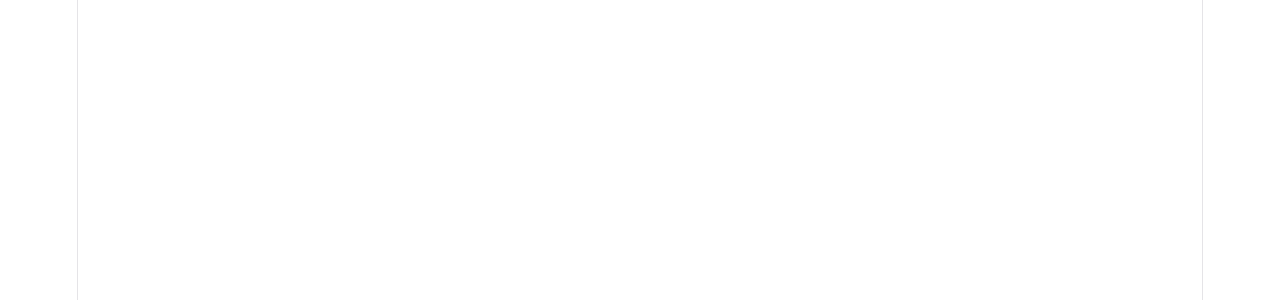
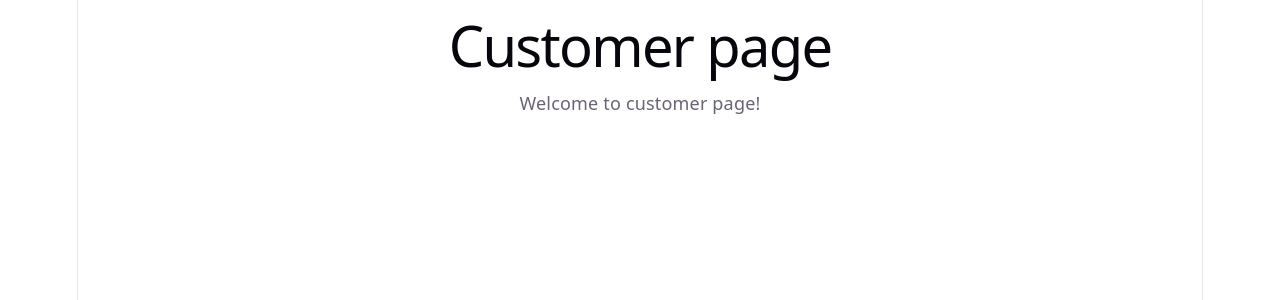
Before and after one commit to fadhliazhar14/belajar-reactjs-router, a React (Vite) app: page /data/customers in a window 1280 px wide. Before the commit this address had no page. Shown: the top 300 px of the page. Built offline with nearby package versions, Linux system fonts and the light colour scheme.

Commit message:
Learn how to implement nested routes

```diff
--- /dev/null
+++ b/src/Customer.jsx
@@ -0,0 +1,8 @@
+export default function Customer() {
+    return (
+        <div>
+            <h1>Customer page</h1>
+            <p>Welcome to customer page!</p>
+        </div>
+    )
+}
--- /dev/null
+++ b/src/Product.jsx
@@ -0,0 +1,8 @@
+export default function Product() {
+    return (
+        <div>
+            <h1>Product page</h1>
+            <p>Welcome to product page!</p>
+        </div>
+    )
+}
--- /dev/null
+++ b/src/Seller.jsx
@@ -0,0 +1,8 @@
+export default function Seller() {
+    return (
+        <div>
+            <h1>Seller page</h1>
+            <p>Welcome to seller page!</p>
+        </div>
+    )
+}
--- a/src/main.jsx
+++ b/src/main.jsx
@@ -4,13 +4,21 @@ import './index.css'
 import { BrowserRouter, Route, Routes } from 'react-router'
 import Home from './Home.jsx'
 import About from './About.jsx'
+import Product from './Product.jsx'
+import Customer from './Customer.jsx'
+import Seller from './Seller.jsx'
 
 createRoot(document.getElementById('root')).render(
   <StrictMode>
     <BrowserRouter>
       <Routes>
-        <Route path="/" element={<Home />} />
-        <Route path="/about" element={<About />} />
+        <Route path='/' element={<Home />} />
+        <Route path='/about' element={<About />} />
+        <Route path='/data'>
+          <Route path='products' element={<Product />} />
+          <Route path='customers' element={<Customer />} />
+          <Route path='Sellers' element={<Seller />} />
+        </Route>
       </Routes>
     </BrowserRouter>
   </StrictMode>,
```
Also changed, not shown: jsconfig.json (added, +18 -0 lines).
